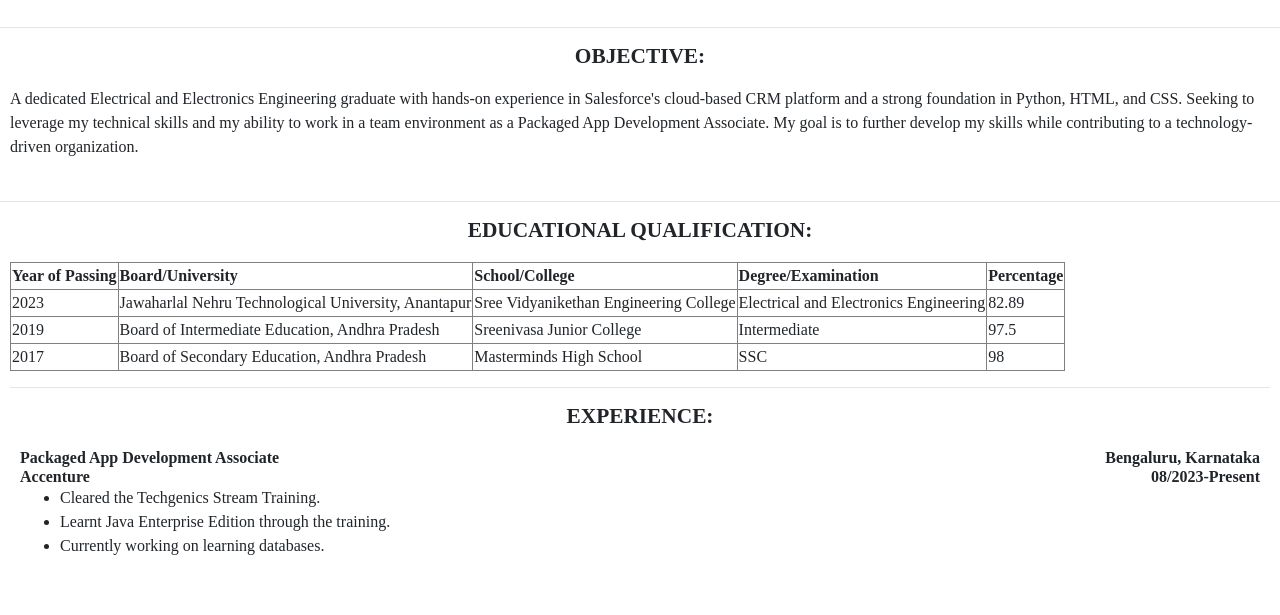
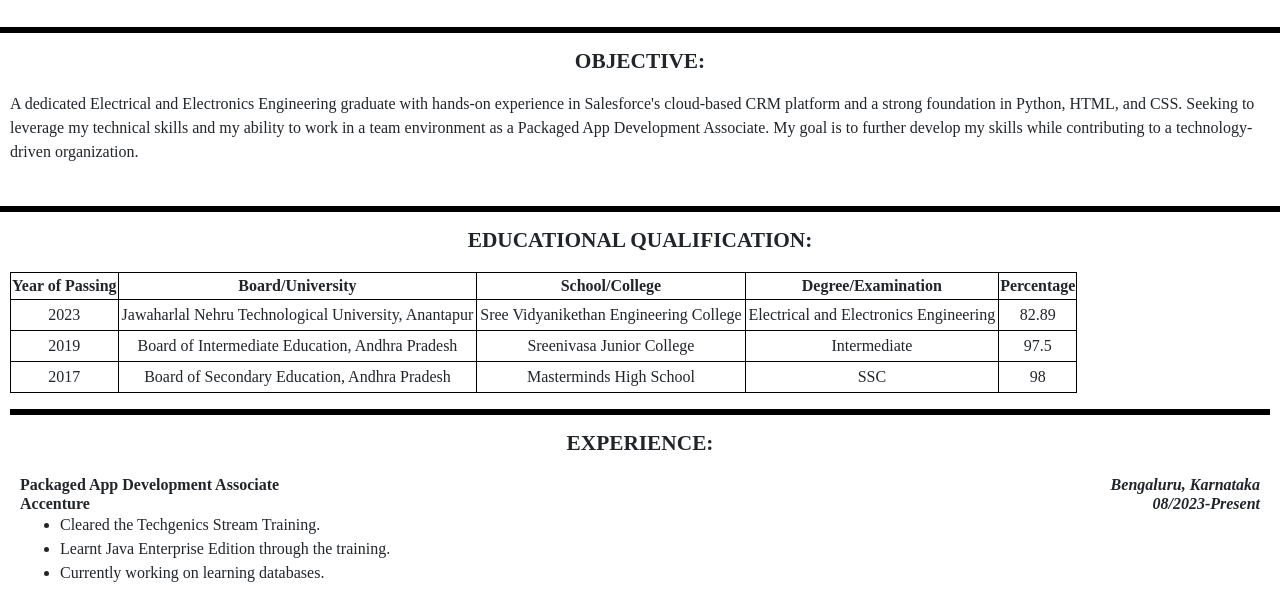
Before and after one commit to Sree2011/Sree2011-first-website, a plain HTML site: page my_resume.html in a window 1280 px wide. Shown: the part 162-777 px from the top of the page. Drawn offline with nearby package versions, Linux system fonts and the light colour scheme.

Commit message:
Update style.css

```diff
--- a/style.css
+++ b/style.css
@@ -31,6 +31,7 @@ h4 {
 .names {
 	float: right;
 	font-weight: bold;
+	font-style: italic;
 }
 
 .clg {
@@ -41,6 +42,7 @@ h4 {
 div {
 	padding: 10px;
 }
+
 
 
 /* Make sure that padding behaves as expected */
@@ -93,3 +95,19 @@ div {
 }
 
 /* Dark Grey */
+
+
+
+
+table,
+tr,
+td {
+	border: 1px solid black;
+	text-align: center;
+	padding: 3px;
+
+}
+
+hr {
+	border: 3px solid black;
+}
```
